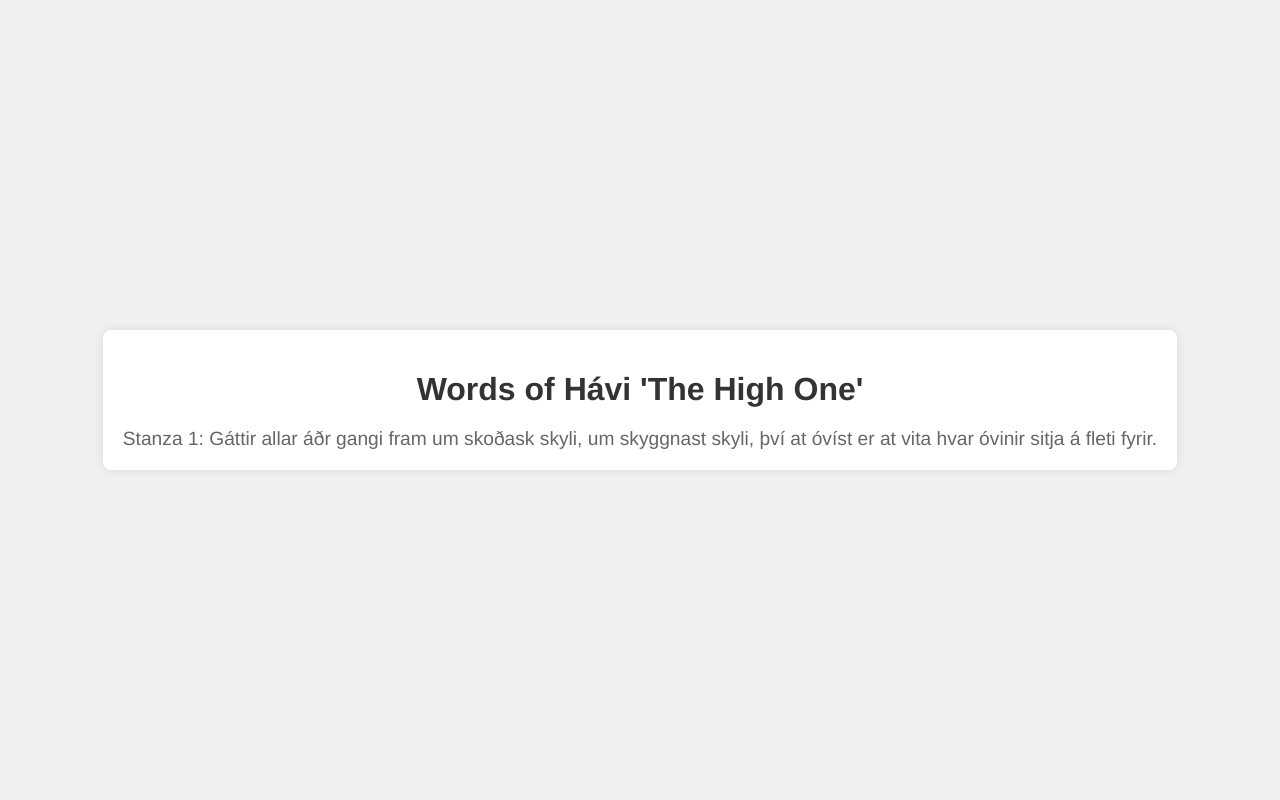
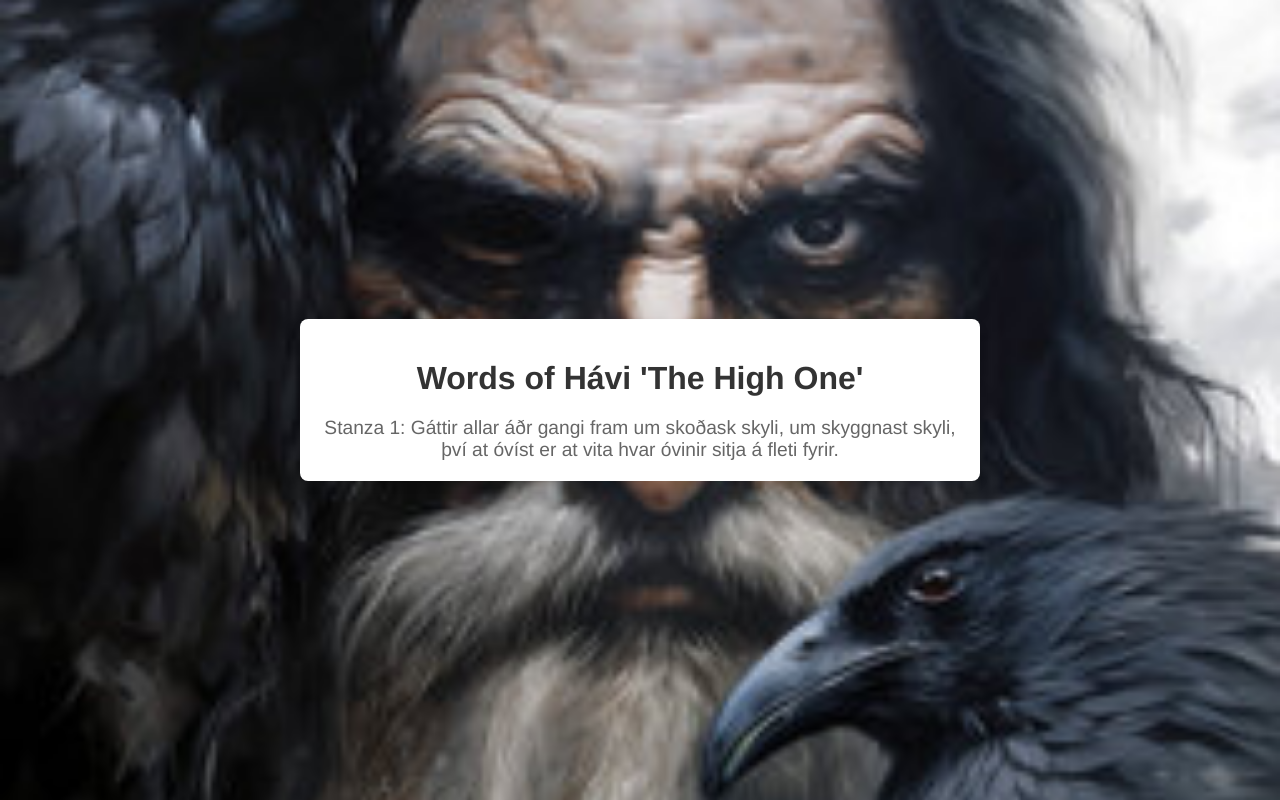
Before and after one commit to zalbright90/HavamalStanzas, a plain HTML site: page odin.html in a window 1280 px wide. Drawn offline with Linux system fonts and the light colour scheme.

Commit message:
Add content for background

```diff
--- a/muninn.css
+++ b/muninn.css
@@ -5,7 +5,24 @@ body {
     align-items: center;
     height: 100vh;
     margin: 0;
-    background: #f0f0f0;
+    padding: 0;
+    background: #000000;
+}
+
+.background-container {
+    position: fixed;
+    top: 0;
+    left: 0;
+    width: 100%;
+    height: 100%;
+    display: flex;
+    justify-content: center;
+    align-items: center;
+    background-image: url(../HavamalStanzas/odin.jpg);
+    background-size: cover;
+    background-position: center;
+    background-repeat: no-repeat;
+    backdrop-filter: blur(5px);
 }
 
 .container {
@@ -13,7 +30,8 @@ body {
     background: #fff;
     padding: 20px;
     border-radius: 8px;
-    box-shadow: 0 0 10px rgba(0, 0, 0, 0.1);
+    width: 50%;
+    box-shadow: 0 5px 10px rgba(0, 0, 0, 0.1);
 }
 
 h1 {
--- a/odin.html
+++ b/odin.html
@@ -7,9 +7,11 @@
     <link rel="stylesheet" href="muninn.css">
 </head>
 <body>
-    <div class="container">
-        <h1>Words of Hávi 'The High One'</h1>
-        <div id="stanza" onclick="toggleTranslation()"></div>
+    <div class="background-container">
+        <div class="container">
+            <h1>Words of Hávi 'The High One'</h1>
+            <div id="stanza" onclick="toggleTranslation()"></div>
+        </div>
     </div>
     <script src="huginn.js"></script>
 </body>
```
